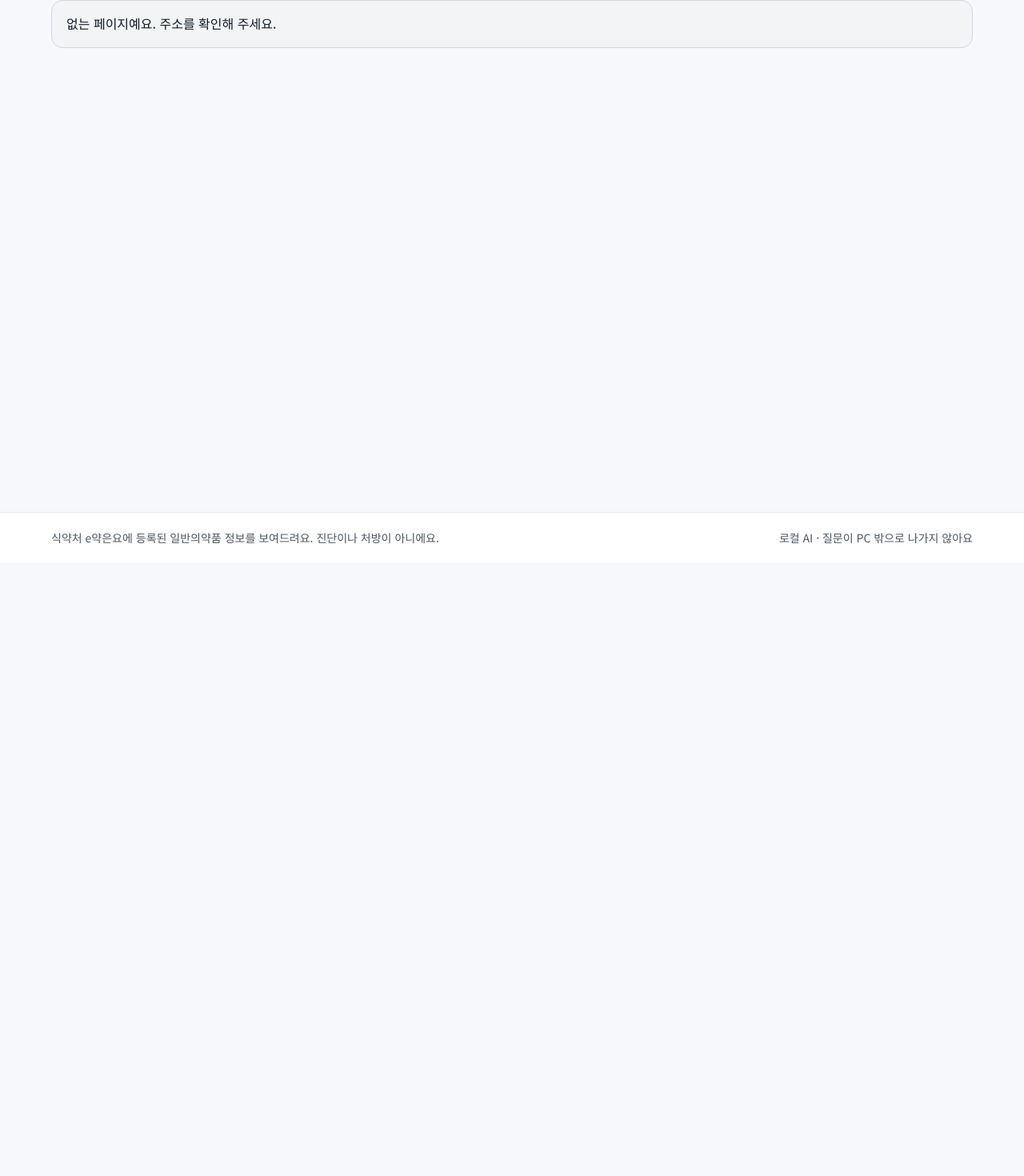
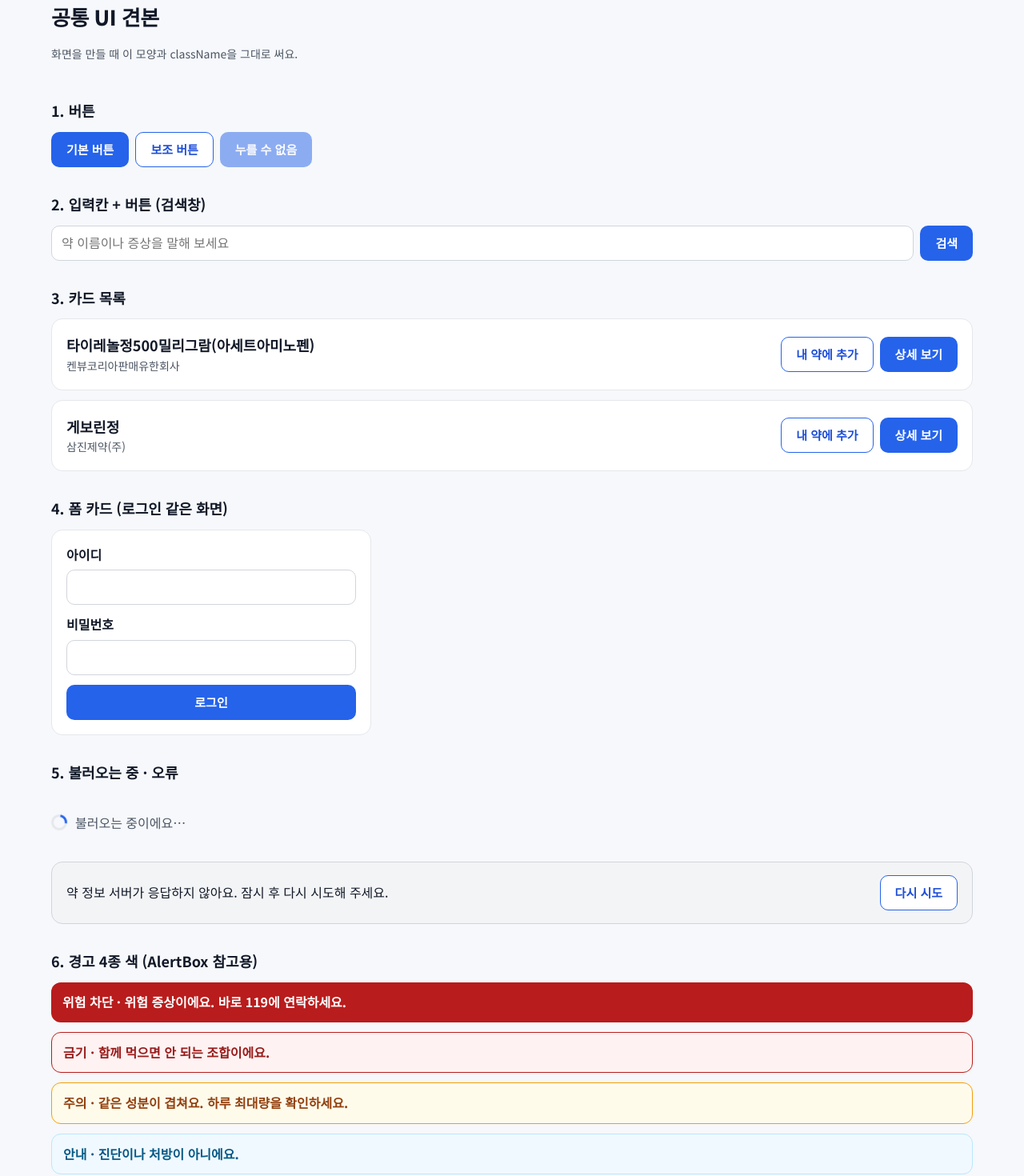
Before and after one commit to AXI260720TEAM3/medi-info, a React (Vite) app in the folder frontend/: page /style-guide in a window 1280 px wide. Shown: the part 97-1567 px from the top of the page at 80% size. Before the commit the page ends 800 px from the top, so only its background shows below. Built offline with nearby package versions, Linux system fonts and the light colour scheme.

Commit message:
공통 UI 견본 페이지(/style-guide) 추가, 버튼 글자 줄바꿈 방지

```diff
--- a/frontend/src/App.jsx
+++ b/frontend/src/App.jsx
@@ -3,6 +3,7 @@ import Layout from './components/Layout'
 import ErrorMessage from './components/ErrorMessage'
 import DrugSearch from './pages/DrugSearch'
 import DrugDetail from './pages/DrugDetail'
+import StyleGuide from './pages/StyleGuide'
 
 function App(){
   return (
@@ -12,6 +13,7 @@ function App(){
         <Route path="/" element={<Navigate to="/drugs" replace />} />
         <Route path="/drugs" element={<DrugSearch />} />
         <Route path="/drugs/:itemSeq" element={<DrugDetail />} />
+        <Route path="/style-guide" element={<StyleGuide />} />
         <Route path="*" element={<ErrorMessage message="없는 페이지예요. 주소를 확인해 주세요." />} />
       </Route>
     </Routes>
--- a/frontend/src/index.css
+++ b/frontend/src/index.css
@@ -96,6 +96,8 @@ a:hover {
   font-weight: 700;
   cursor: pointer;
   text-decoration: none;
+  white-space: nowrap;       /* 좁은 곳에서도 글자가 두 줄로 꺾이지 않게 */
+  flex-shrink: 0;
 }
 .btn:hover {
   text-decoration: none;
--- /dev/null
+++ b/frontend/src/pages/StyleGuide.jsx
@@ -0,0 +1,93 @@
+import Loading from '../components/Loading'
+import ErrorMessage from '../components/ErrorMessage'
+
+// 공통 UI 견본: localhost:5173/style-guide
+// 화면을 만들 때 여기서 모양을 보고, 아래 코드를 복사해서 쓰면 돼요
+
+// 경고 4종 색 조합 (AlertBox를 만들 때 참고)
+const ALERTS = [
+  { name: '위험 차단', text: '위험 증상이에요. 바로 119에 연락하세요.', style: { background: 'var(--danger)', color: '#FFFFFF' } },
+  { name: '금기', text: '함께 먹으면 안 되는 조합이에요.', style: { background: 'var(--danger-bg)', border: '1.5px solid var(--danger)', color: 'var(--danger-text)' } },
+  { name: '주의', text: '같은 성분이 겹쳐요. 하루 최대량을 확인하세요.', style: { background: 'var(--caution-bg)', border: '1.5px solid var(--caution)', color: 'var(--caution-text)' } },
+  { name: '안내', text: '진단이나 처방이 아니에요.', style: { background: 'var(--info-bg)', border: '1px solid var(--info-border)', color: 'var(--info-text)' } },
+]
+
+const DRUGS = [
+  { seq: '1', name: '타이레놀정500밀리그람(아세트아미노펜)', entp: '켄뷰코리아판매유한회사' },
+  { seq: '2', name: '게보린정', entp: '삼진제약(주)' },
+]
+
+function StyleGuide() {
+  return (
+    <div style={{ display: 'flex', flexDirection: 'column', gap: 32 }}>
+      <section>
+        <h1 className="title">공통 UI 견본</h1>
+        <p className="muted">화면을 만들 때 이 모양과 className을 그대로 써요.</p>
+      </section>
+
+      <section style={{ display: 'flex', flexDirection: 'column', gap: 12 }}>
+        <h2 className="card-title">1. 버튼</h2>
+        <div style={{ display: 'flex', flexWrap: 'wrap', gap: 8 }}>
+          <button type="button" className="btn btn-primary">기본 버튼</button>
+          <button type="button" className="btn btn-secondary">보조 버튼</button>
+          <button type="button" className="btn btn-primary" disabled>누를 수 없음</button>
+        </div>
+      </section>
+
+      <section style={{ display: 'flex', flexDirection: 'column', gap: 12 }}>
+        <h2 className="card-title">2. 입력칸 + 버튼 (검색창)</h2>
+        <form style={{ display: 'flex', gap: 8 }} onSubmit={e => e.preventDefault()}>
+          <input className="input" placeholder="약 이름이나 증상을 말해 보세요" />
+          <button type="submit" className="btn btn-primary">검색</button>
+        </form>
+      </section>
+
+      <section style={{ display: 'flex', flexDirection: 'column', gap: 12 }}>
+        <h2 className="card-title">3. 카드 목록</h2>
+        {DRUGS.map(d => (
+          <article key={d.seq} className="card" style={{ display: 'flex', flexWrap: 'wrap', alignItems: 'center', justifyContent: 'space-between', gap: 12 }}>
+            <div>
+              <h3 className="card-title">{d.name}</h3>
+              <p className="muted" style={{ margin: 0 }}>{d.entp}</p>
+            </div>
+            <div style={{ display: 'flex', gap: 8 }}>
+              <button type="button" className="btn btn-secondary">내 약에 추가</button>
+              <button type="button" className="btn btn-primary">상세 보기</button>
+            </div>
+          </article>
+        ))}
+      </section>
+
+      <section style={{ display: 'flex', flexDirection: 'column', gap: 12 }}>
+        <h2 className="card-title">4. 폼 카드 (로그인 같은 화면)</h2>
+        <form className="card" style={{ maxWidth: 400, display: 'flex', flexDirection: 'column', gap: 12 }} onSubmit={e => e.preventDefault()}>
+          <label style={{ display: 'flex', flexDirection: 'column', gap: 6, fontWeight: 700 }}>
+            아이디
+            <input className="input" />
+          </label>
+          <label style={{ display: 'flex', flexDirection: 'column', gap: 6, fontWeight: 700 }}>
+            비밀번호
+            <input className="input" type="password" />
+          </label>
+          <button type="submit" className="btn btn-primary">로그인</button>
+        </form>
+      </section>
+
+      <section style={{ display: 'flex', flexDirection: 'column', gap: 12 }}>
+        <h2 className="card-title">5. 불러오는 중 · 오류</h2>
+        <Loading />
+        <ErrorMessage message="약 정보 서버가 응답하지 않아요. 잠시 후 다시 시도해 주세요." onRetry={() => {}} />
+      </section>
+
+      <section style={{ display: 'flex', flexDirection: 'column', gap: 12 }}>
+        <h2 className="card-title">6. 경고 4종 색 (AlertBox 참고용)</h2>
+        {ALERTS.map(a => (
+          <div key={a.name} style={{ ...a.style, padding: '12px 14px', borderRadius: 12, fontWeight: 700 }}>
+            {a.name} · {a.text}
+          </div>
+        ))}
+      </section>
+    </div>
+  )
+}
+export default StyleGuide
```
